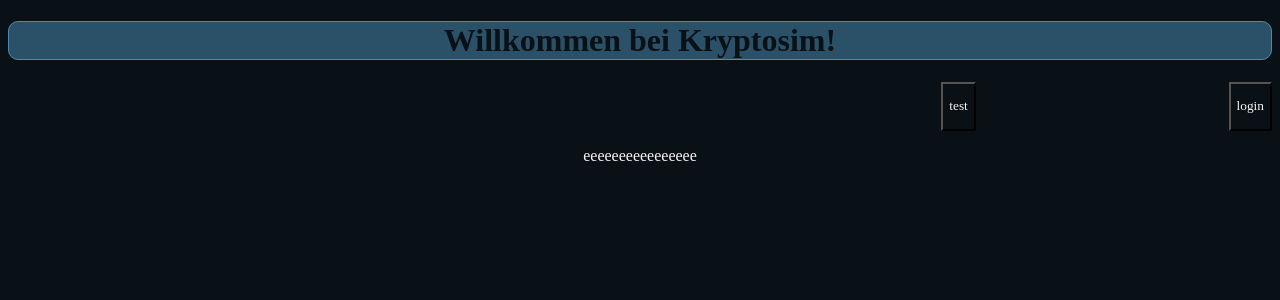
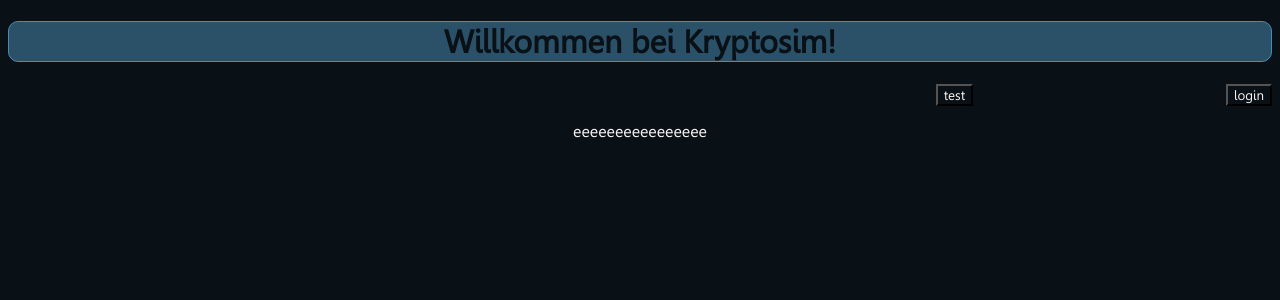
Before and after one commit to ToasterXE/kryptosim, a PHP site: page / in a window 1280 px wide. Shown: the top 300 px of the page. Run offline with PHP 8.4, Linux system fonts and the light colour scheme; some web fonts are replaced.

Commit message:
sortieren

```diff
--- a/kryptosim/main/index.html
+++ b/kryptosim/main/index.html
@@ -20,10 +20,14 @@
             <div id="dtl" class="dropdownlogin">
                 <form>
                     <label for="username">username</label>
-                    <input type="text" id="username">
+                    <br>
+                    <input type="text" id="username" placeholder="username">
+                    <br>
                     <label for="password">password</label>
-                    <input type="test" id="password">
-                    <button type="submit"> submit </button>
+                    <br>
+                    <input type="test" id="password" placeholder="dootlord01">
+                    <br>
+                    <button type="submit"><p>submit</p></button>
                 </form>
             </div>
        </div>
--- a/kryptosim/main/style-main.css
+++ b/kryptosim/main/style-main.css
@@ -11,7 +11,7 @@
 
 @font-face {
     font-family: 'leelawadee';
-    src: url(../font/leelawad.ttf) format("truetype");
+    src: url(/font/leelawad.ttf) format("truetype");
 }
 
 
@@ -19,6 +19,7 @@
     font-family: 'leelawadee';
     text-align: center;
     background-color: var(--bg_dunkel);
+    color: hsl(0, 37%, 97%);
 }
 
 
@@ -49,6 +50,11 @@
     margin: 10% 0%;
 }
 
+button p{
+    margin: 0%;
+}
+
+
 .kopfzeile{
     display: flex;
     justify-content: right;
```
Also changed, not shown: kryptosim/main/font/leelawad.ttf (renamed from kryptosim/font/leelawad.ttf).
